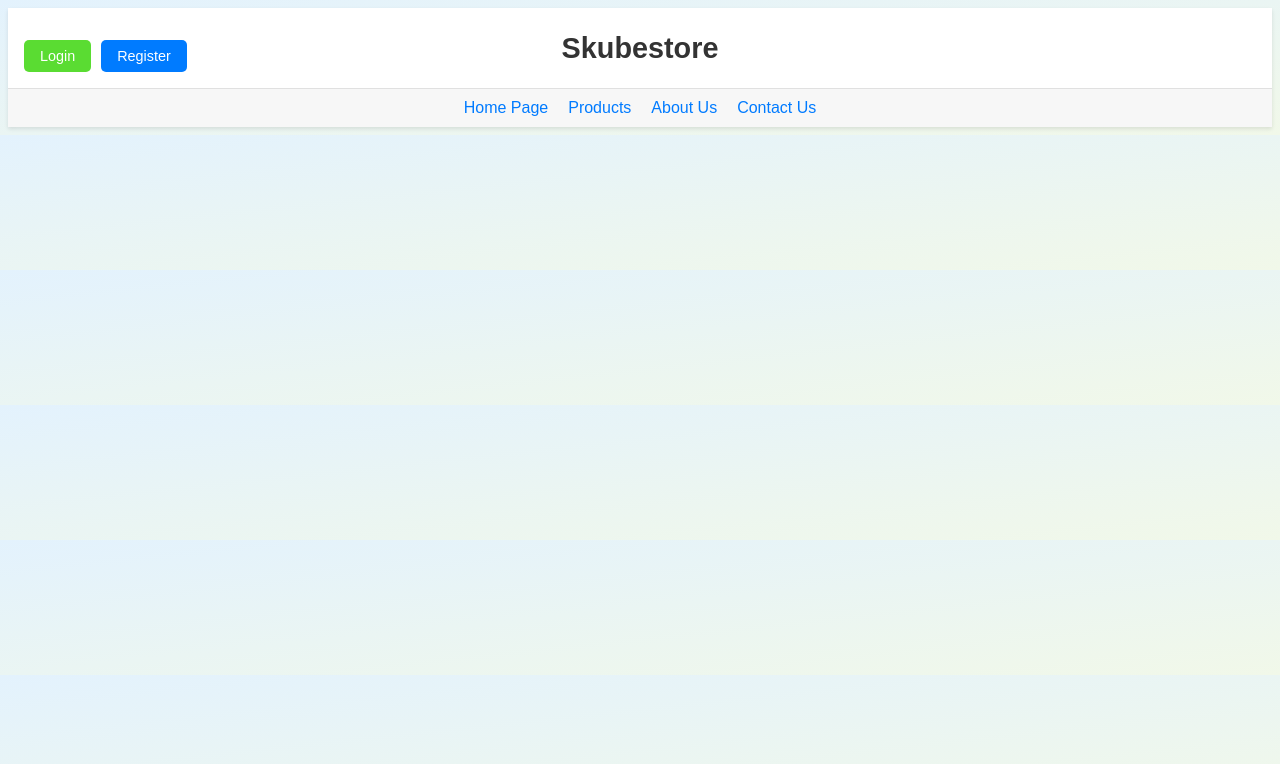
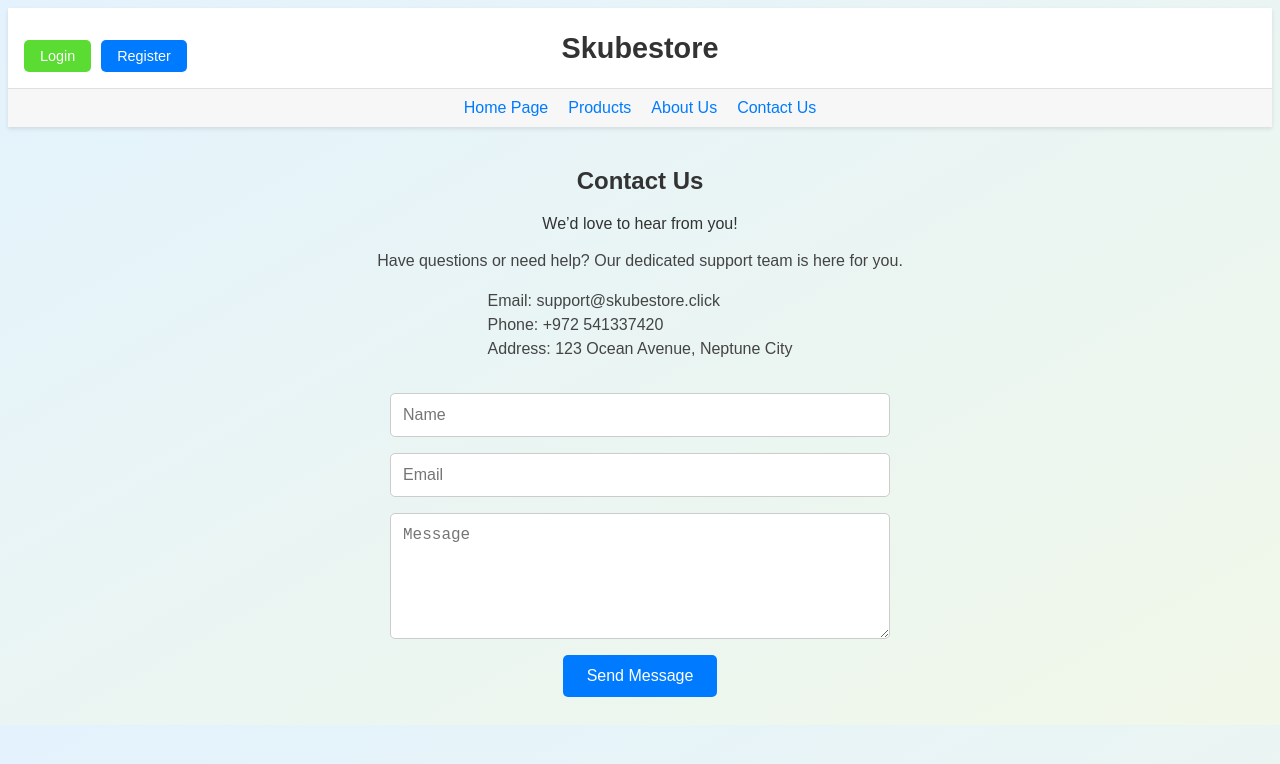
Before and after one commit to noambenm/Skubestore, a React (Vite) app in the folder frontend-service/: page /contact in a window 1280 px wide. Shown: the top 764 px of the page. Built offline with nearby package versions, Linux system fonts and the light colour scheme.

Commit message:
Added ContactPage and styling, including adding the route to the app.jsx file.

```diff
--- a/frontend-service/src/App.jsx
+++ b/frontend-service/src/App.jsx
@@ -1,10 +1,11 @@
 import React from 'react';
 import { Routes, Route } from 'react-router-dom';
+import HomePage from './pages/HomePage';
 import LoginPage from './pages/LoginPage';
 import RegisterPage from './pages/RegisterPage';
 import ProductsPage from './pages/ProductsPage';
 import OrderPage from './pages/OrderPage';
-import HomePage from './pages/HomePage';
+import ContactPage from './pages/ContactPage';
 
 function App() {
   return (
@@ -14,6 +15,7 @@ function App() {
       <Route path="/login" element={<LoginPage />} />
       <Route path="/register" element={<RegisterPage />} />
       <Route path="/order" element={<OrderPage />} />
+      <Route path="/contact" element={<ContactPage />} />
     </Routes>
   );
 }
--- /dev/null
+++ b/frontend-service/src/pages/ContactPage.css
@@ -0,0 +1,76 @@
+/* ContactPage.css */
+
+/* Let the entire container handle text centering,
+   except we'll override the form fields to be left-aligned if needed. */
+   .contact-container {
+    text-align: center; /* center headings, paragraphs, and lists by default */
+    padding: 20px;      /* optional spacing */
+  }
+
+  /* Contact info block: inherits 'text-align: center' from the container */
+  .contact-info {
+    color: #444;
+    line-height: 1.5;
+    margin-bottom: 2rem;
+  }
+
+  /* The list of contact details (Email, Phone, Address) */
+  .contact-info ul {
+    list-style-type: none;      /* remove default bullets */
+    padding: 0;
+    margin: 0 auto;             /* center the list horizontally */
+    display: inline-block;      /* so it collapses to content width */
+    text-align: left;           /* to left-align the text within the list items */
+  }
+
+  /* The contact form remains centered but the fields can be left-aligned */
+  .contact-form {
+    display: flex;
+    flex-direction: column;
+    max-width: 500px;
+    margin: 0 auto; /* center the form container */
+    text-align: left; /* input labels and placeholders read better left-aligned */
+  }
+
+  /* Input fields and textareas */
+  .contact-input,
+  .contact-textarea {
+    border: 1px solid #ccc;
+    border-radius: 5px;
+    padding: 0.75rem;
+    font-size: 1rem;
+    margin-bottom: 1rem;
+  }
+
+  /* Textarea specifics */
+  .contact-textarea {
+    min-height: 100px;
+    resize: vertical;
+  }
+
+  /* The send button is centered horizontally by `align-self: center`
+     but still sits left-aligned if you prefer.
+     If you want it left-aligned, remove 'align-self: center'.
+  */
+  .contact-button {
+    background-color: #007BFF;
+    color: #fff;
+    font-size: 1rem;
+    padding: 0.75rem 1.5rem;
+    border: none;
+    border-radius: 5px;
+    cursor: pointer;
+    transition: background-color 0.3s;
+    align-self: center;
+  }
+
+  .contact-button:hover {
+    background-color: #0056b3;
+  }
+
+  /* Page title and subtitle, if you want further styling,
+     can be targeted specifically by class:
+     .page-title, .page-subtitle {
+       margin-top: 0;
+     }
+  */
--- /dev/null
+++ b/frontend-service/src/pages/ContactPage.jsx
@@ -0,0 +1,48 @@
+import React from 'react';
+import './ContactPage.css';
+
+function ContactPage() {
+  return (
+    <div className="page-container contact-container">
+      <h2 className="page-title">Contact Us</h2>
+      <p className="page-subtitle">We’d love to hear from you!</p>
+
+      <div className="contact-info">
+        <p>
+          Have questions or need help? Our dedicated support team is here for you.
+        </p>
+        <ul>
+          <li>Email: support@skubestore.click</li>
+          <li>Phone: +972 541337420</li>
+          <li>Address: 123 Ocean Avenue, Neptune City</li>
+        </ul>
+      </div>
+
+      <form className="contact-form" onSubmit={(e) => e.preventDefault()}>
+        <input
+          className="contact-input"
+          type="text"
+          name="name"
+          placeholder="Name"
+          required
+        />
+        <input
+          className="contact-input"
+          type="email"
+          name="email"
+          placeholder="Email"
+          required
+        />
+        <textarea
+          className="contact-textarea"
+          name="message"
+          placeholder="Message"
+          required
+        />
+        <button className="contact-button" type="submit">Send Message</button>
+      </form>
+    </div>
+  );
+}
+
+export default ContactPage;
```
